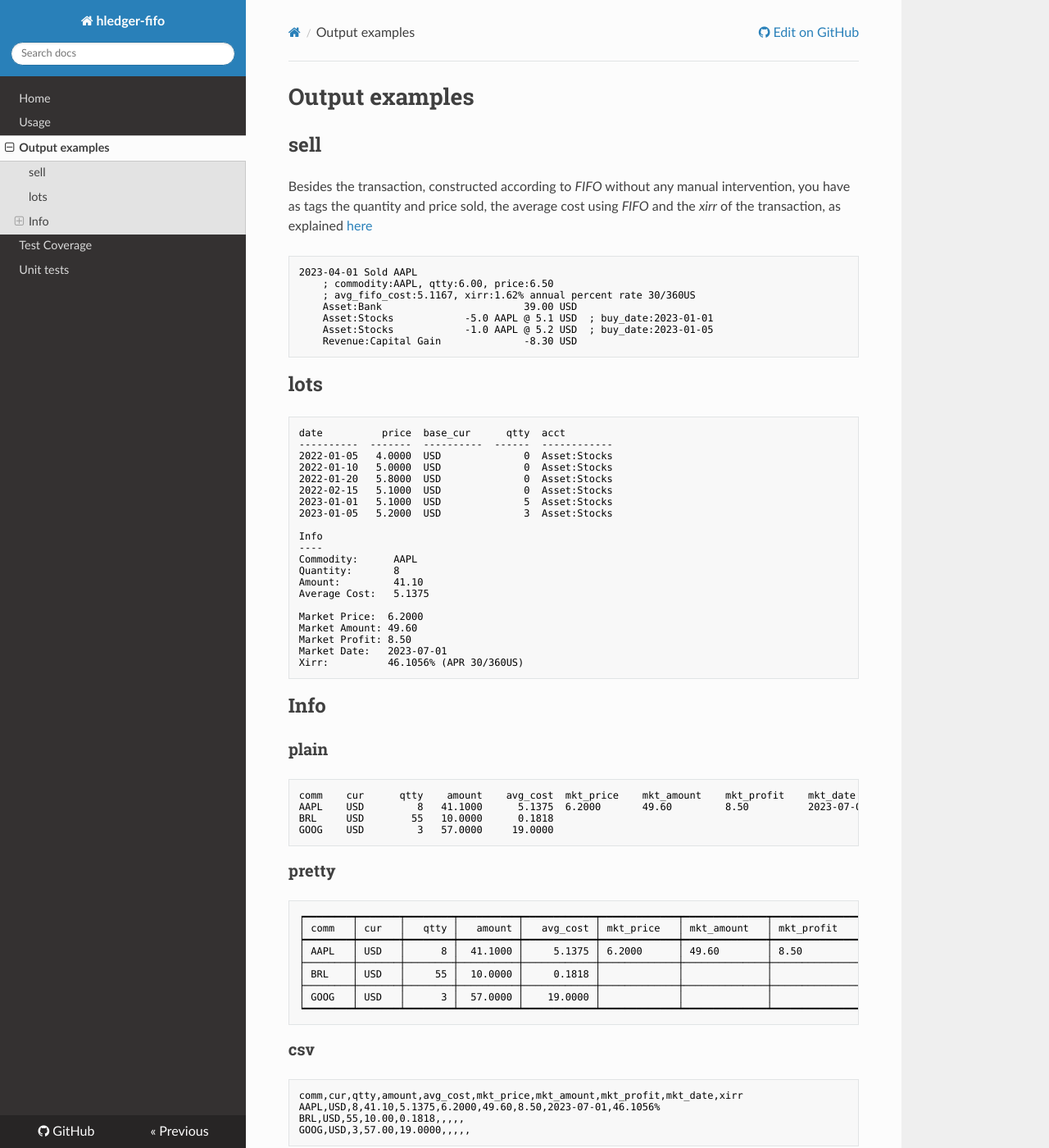
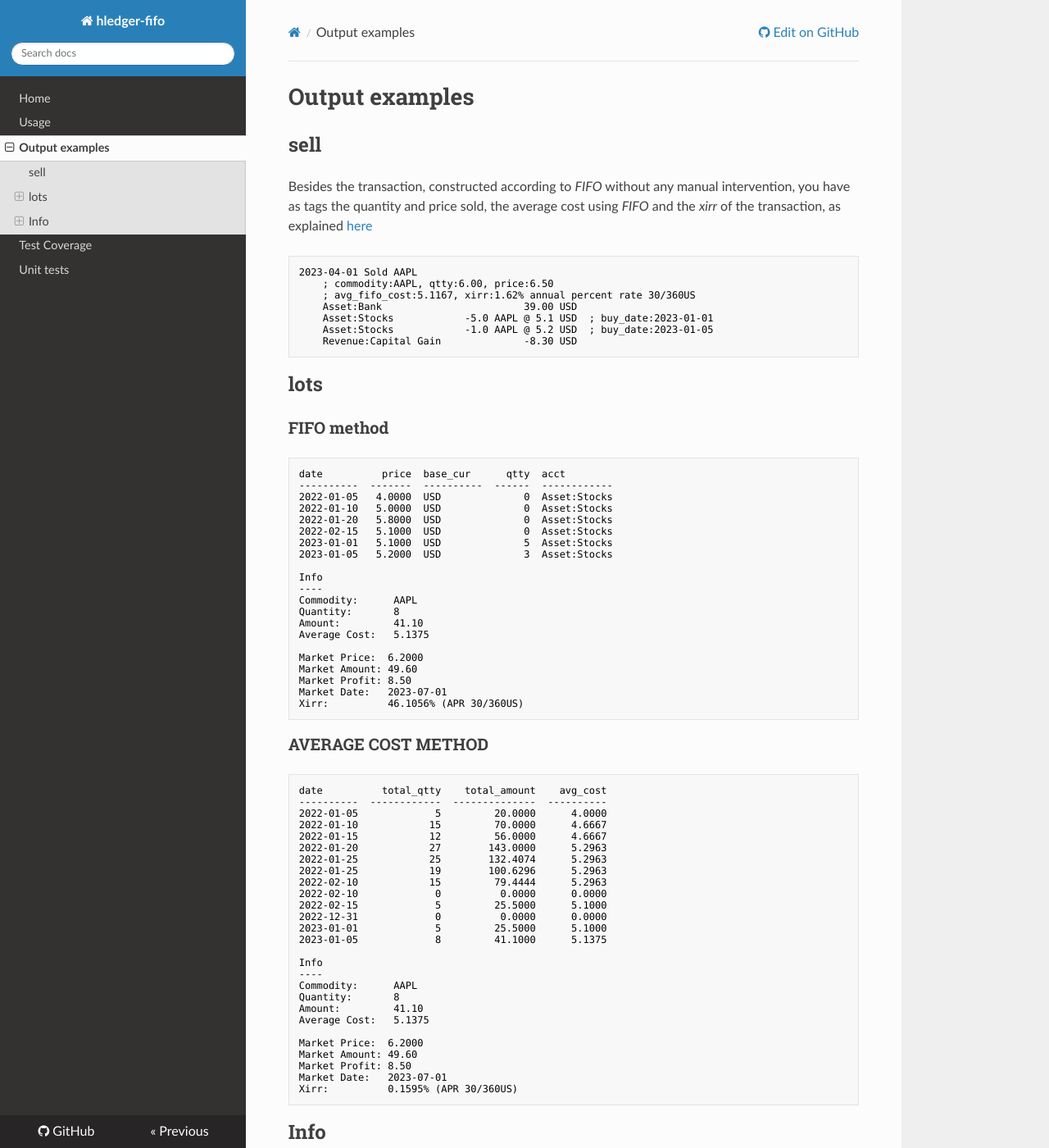
Before and after one commit to edkedk99/hledger-lots, an MkDocs documentation site: the page built from docs/output.md, in a window 1280 px wide and 1400 px high. Shown: the whole window at 82% size. Built offline with MkDocs 1.6.1, drawn with Linux system fonts in a browser that asks for light colours; nearby versions of some CDN libraries.

Commit message:
Update docs

````diff
--- a/docs/output.md
+++ b/docs/output.md
@@ -15,6 +15,7 @@ Besides the transaction, constructed according to *FIFO* without any manual inte
 
 ## lots
 
+### FIFO method
 ```txt
 date          price  base_cur      qtty  acct
 ----------  -------  ----------  ------  ------------
@@ -37,6 +38,38 @@ Market Amount: 49.60
 Market Profit: 8.50
 Market Date:   2023-07-01
 Xirr:          46.1056% (APR 30/360US)
+```
+
+### AVERAGE COST METHOD
+
+```txt
+date          total_qtty    total_amount    avg_cost
+----------  ------------  --------------  ----------
+2022-01-05             5         20.0000      4.0000
+2022-01-10            15         70.0000      4.6667
+2022-01-15            12         56.0000      4.6667
+2022-01-20            27        143.0000      5.2963
+2022-01-25            25        132.4074      5.2963
+2022-01-25            19        100.6296      5.2963
+2022-02-10            15         79.4444      5.2963
+2022-02-10             0          0.0000      0.0000
+2022-02-15             5         25.5000      5.1000
+2022-12-31             0          0.0000      0.0000
+2023-01-01             5         25.5000      5.1000
+2023-01-05             8         41.1000      5.1375
+
+Info
+----
+Commodity:      AAPL
+Quantity:       8
+Amount:         41.10
+Average Cost:   5.1375
+
+Market Price:  6.2000
+Market Amount: 49.60
+Market Profit: 8.50
+Market Date:   2023-07-01
+Xirr:          0.1595% (APR 30/360US)
 ```
 
 ## Info
````
Also changed, not shown: docs/README.md (+10 -2 lines), 1 other file.
